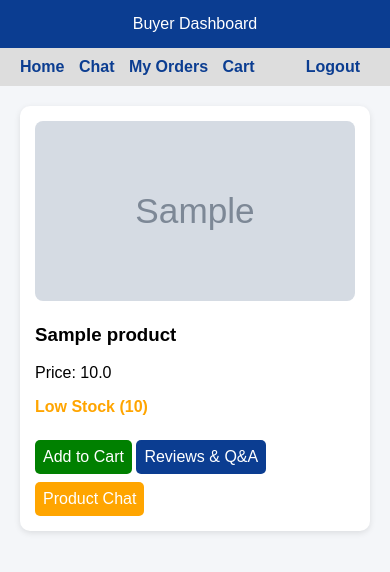
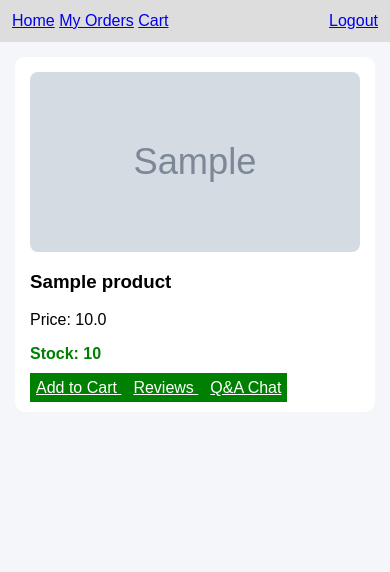
Before and after one commit to rez047/salesretailproject, a Flask app: page /buyer in a window 390 px wide. Shown: the top 572 px of the page. Run offline with Flask 3, Linux system fonts and the light colour scheme; tables that the repository leaves empty hold one stand-in row (values such as "Sample post"); grey boxes marked "Sample" are stand-in pictures.

Commit message:
Revamp buyer dashboard HTML and CSS
Refactor buyer dashboard layout and styles for improved responsiveness and aesthetics.

```diff
--- a/templates/buyer_dashboard.html
+++ b/templates/buyer_dashboard.html
@@ -4,131 +4,95 @@
 <title>Buyer Dashboard</title>
 
 <style>
-        body {
-            font-family: Arial;
-            margin: 0;
-            background: #f4f6f9;
+body{font-family:Arial;background:#f4f6f9;margin:0;}
+
+.topbar{
+display:flex;justify-content:space-between;
+background:#ddd;padding:12px;
 }
 
-        header {
-            background: #0b3d91;
-            color: white;
-            padding: 15px;
-            text-align: center;
+.grid{
+display:grid;
+grid-template-columns:repeat(auto-fit,minmax(250px,1fr));
+gap:15px;
+padding:15px;
 }
 
-        .topbar {
-            display: flex;
-            justify-content: space-between;
-            padding: 10px 20px;
-            background: #ddd;
+.card{
+background:white;padding:15px;border-radius:10px;
 }
 
-        .topbar a {
-            margin-right: 10px;
-            text-decoration: none;
-            font-weight: bold;
-            color: #0b3d91;
+.img-wrap{
+width:100%;height:180px;overflow:hidden;border-radius:8px;
 }
 
-        .container { padding: 20px; }
-
-        .grid {
-            display: grid;
-            grid-template-columns: repeat(auto-fit, minmax(260px, 1fr));
-            gap: 15px;
+.img-wrap img{
+width:100%;height:100%;object-fit:cover;
+transition:0.3s;
 }
 
-        .card {
-            background: white;
-            padding: 15px;
-            border-radius: 10px;
-            box-shadow: 0 2px 6px rgba(0,0,0,0.1);
+.img-wrap:hover img{
+transform:scale(1.4);
 }
 
-        .card img {
-            width: 100%;
-            height: 180px;
-            object-fit: cover;
-            border-radius: 8px;
+.btn{background:green;color:white;padding:6px;border:none;}
+
+.stock{
+font-weight:bold;
 }
 
-        .stock-green { color: green; font-weight: bold; }
-        .stock-yellow { color: orange; font-weight: bold; }
-        .stock-red { color: red; font-weight: bold; }
-
-        .btn {
-            display: inline-block;
-            margin-top: 8px;
-            padding: 8px;
-            background: green;
-            color: white;
-            text-decoration: none;
-            border-radius: 5px;
-        }
-
-        .btn-blue {
-            background: #0b3d91;
-        }
-
-        .btn-orange {
-            background: orange;
-        }
+.out{color:red;}
+.low{color:orange;}
+.good{color:green;}
 </style>
 </head>
 
 <body>
 
-<header>Buyer Dashboard</header>
-
 <div class="topbar">
 <div>
 <a href="/buyer">Home</a>
-        <a href="/chat/inbox">Chat</a>
 <a href="/buyer/orders">My Orders</a>
 <a href="/cart">Cart</a>
 </div>
-
 <a href="/logout">Logout</a>
 </div>
 
-<div class="container">
 <div class="grid">
 
-{% for product in products %}
+{% for p in products %}
 <div class="card">
 
-    {% if product.image %}
-        <img src="/static/uploads/products/{{ product.image }}">
-    {% endif %}
+<div class="img-wrap">
+<img src="/static/uploads/products/{{p.image}}">
+</div>
 
-    <h3>{{ product.name }}</h3>
-    <p>Price: {{ product.price }}</p>
+<h3>{{p.name}}</h3>
 
-    <!-- STOCK COLOR -->
-    {% if product.stock > 10 %}
-        <p class="stock-green">In Stock ({{ product.stock }})</p>
-    {% elif product.stock > 0 %}
-        <p class="stock-yellow">Low Stock ({{ product.stock }})</p>
-    {% else %}
-        <p class="stock-red">Out of Stock</p>
-    {% endif %}
+<p>Price: {{p.price}}</p>
 
-    <a class="btn" href="/cart/add/{{ product.id }}">Add to Cart</a>
+<p class="stock
+{% if p.stock==0 %}out{% elif p.stock<=5 %}low{% else %}good{% endif %}
+">
+Stock: {{p.stock}}
+</p>
 
-    <a class="btn btn-blue" href="/review/product/{{ product.id }}">
-        Reviews & Q&A
+<a class="btn" href="/cart/add/{{p.id}}">
+Add to Cart
 </a>
 
-    <a class="btn btn-orange" href="/chat/{{ product.id }}">
-        Product Chat
+<a class="btn" href="/review/product/{{p.id}}">
+Reviews
+</a>
+
+<a class="btn" href="/chat/{{p.id}}">
+Q&A Chat
 </a>
 
 </div>
 {% endfor %}
 
 </div>
-</div>
 
 </body>
 </html>
```
Lines whose indentation alone changed are shown as unchanged.
